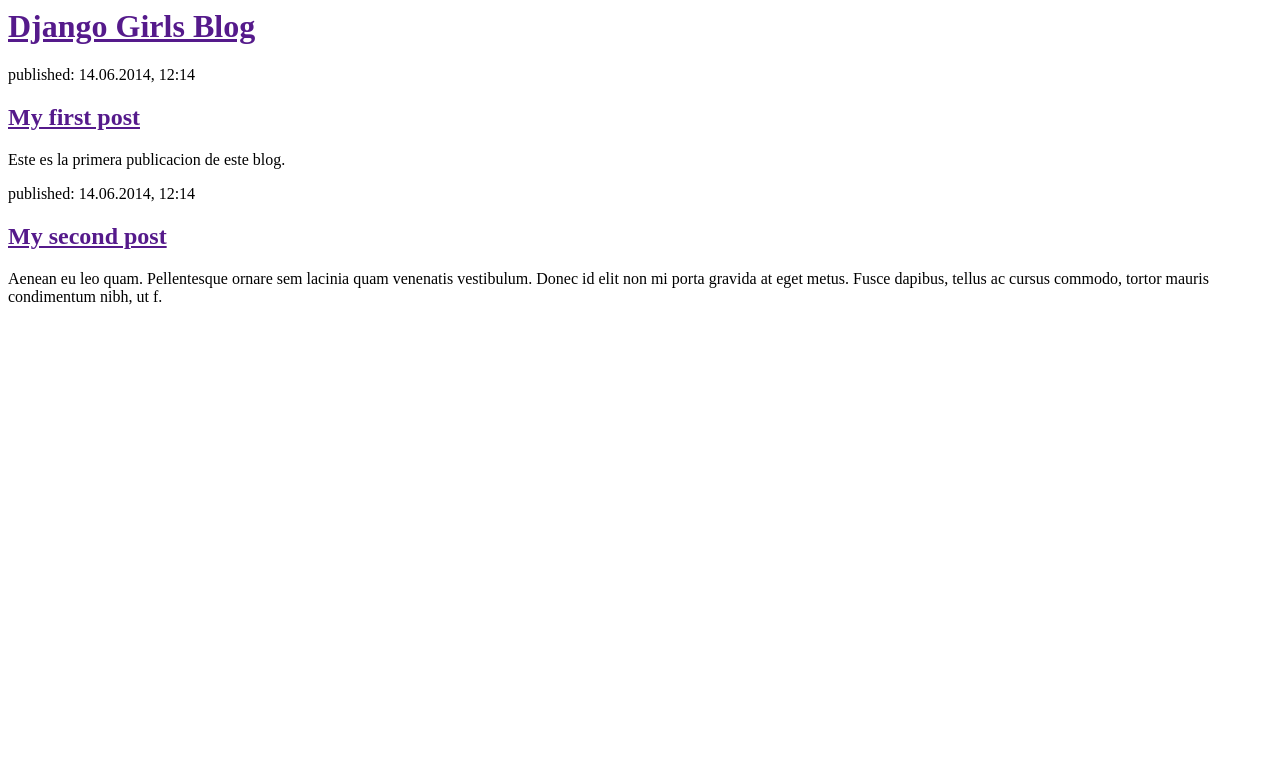
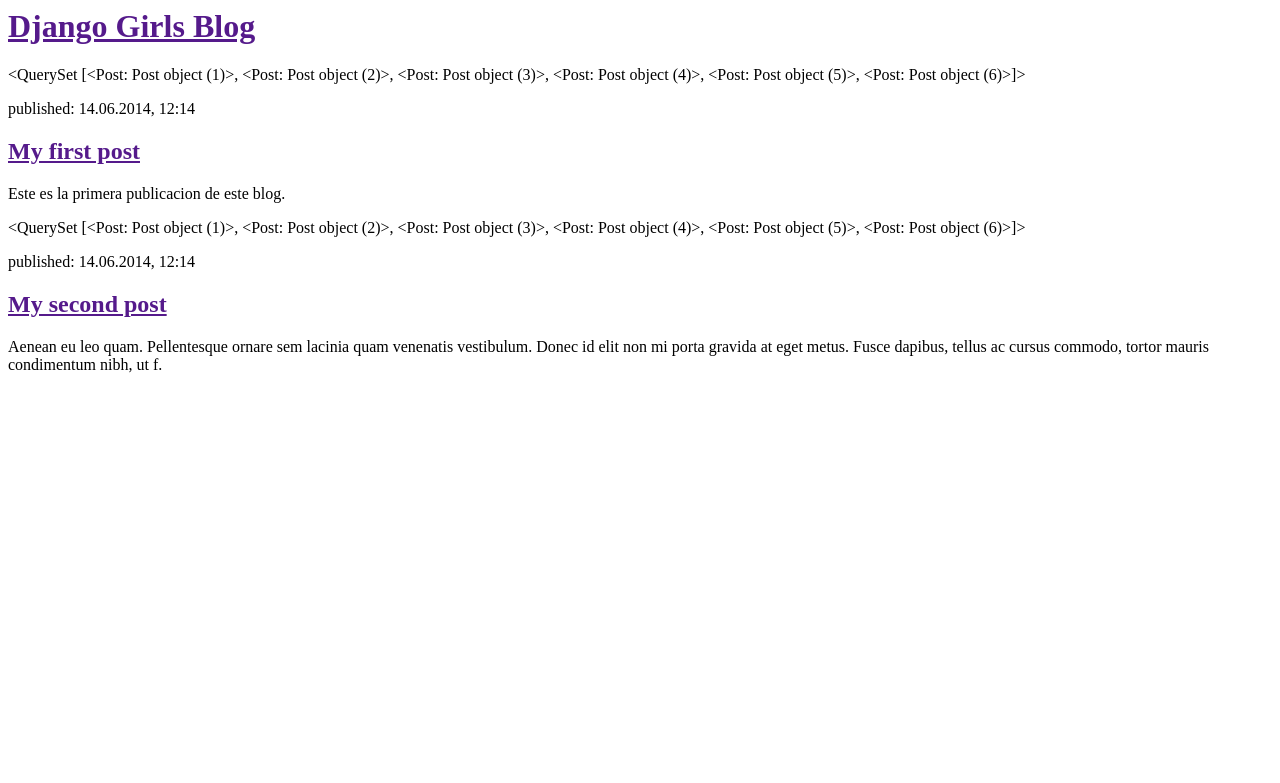
Before and after one commit to rebecaolivas12/my-first-blog, a Django app: template blog/templates/blog/post_list.html in a window 1280 px wide. Shown: the top 783 px of the page. Run offline with Django 3.2, Linux system fonts and the light colour scheme; the template is opened without the code that fills it: values that come from a table or form of the project are taken from there, others are empty; data comes from the database, SQL or seed files in the repository; both versions use the stored data as it was after the commit.

Commit message:
cambie posts en html

```diff
--- a/blog/templates/blog/post_list.html
+++ b/blog/templates/blog/post_list.html
@@ -7,11 +7,11 @@
                 <h1><a href="">Django Girls Blog</a></h1>
             </div>
 
-            <div>
+            {{ posts }}
                 <p>published: 14.06.2014, 12:14</p>
                 <h2><a href="">My first post</a></h2>
                 <p> Este es la primera publicacion de este blog.</p>
-            </div>
+            {{ posts }}
 
             <div>
                 <p>published: 14.06.2014, 12:14</p>
--- a/blog/views.py
+++ b/blog/views.py
@@ -1,6 +1,9 @@
 from django.shortcuts import render
+from django.utils import timezone
+from .models import Post
 
 # Create your views here.
 
 def post_list(request):
+    posts = Post.objects.filter(published_date__lte=timezone.now()).order_by('published_date')
     return render(request, 'blog/post_list.html', {})
```
Also changed, not shown: db.sqlite3.
